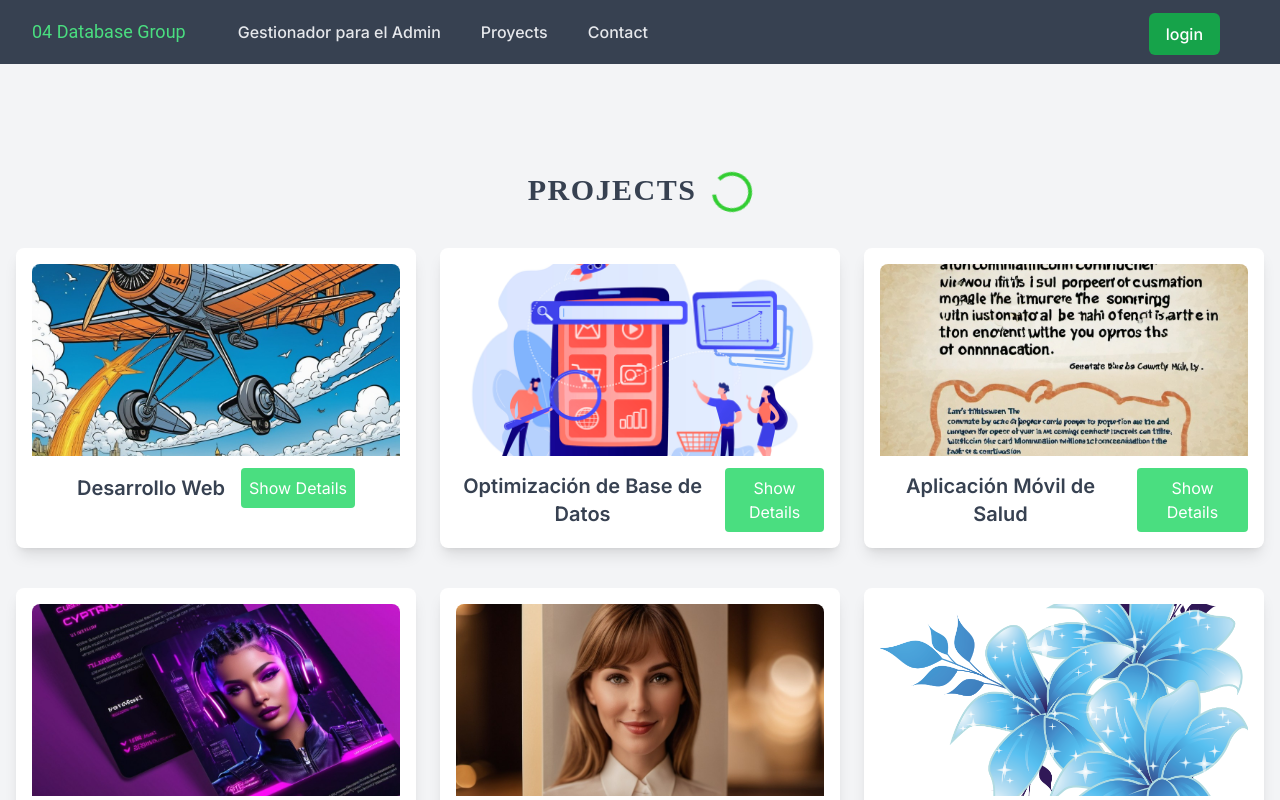
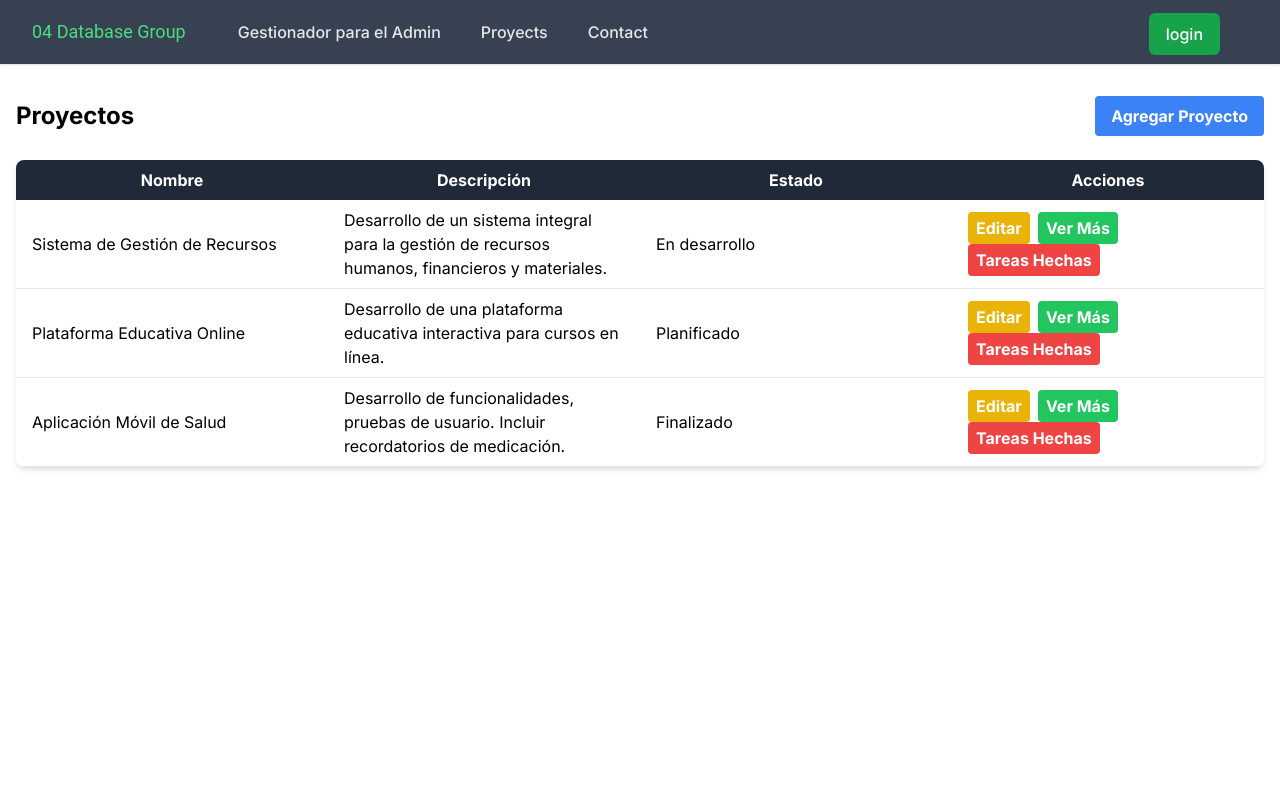
Before and after one commit to IgnacioTsaii/tpoDB2-front, a Next.js app: page /proyects in a window 1280 px wide. Shown: the top 800 px of the page. Built offline with nearby package versions, Linux system fonts and the light colour scheme.

Commit message:
avances en la parte de proyectos

```diff
--- a/src/app/page.tsx
+++ b/src/app/page.tsx
@@ -38,7 +38,7 @@ const LoginPage: React.FC = () => {
           src="https://tailwindui.com/img/logos/mark.svg?color=indigo&shade=600"
           alt="Your Company"
         />
-        <h2 className="mt-10 text-center text-2xl font-bold leading-9 tracking-tight text-gray-900">
+        <h2 className="mt-5 text-center text-2xl font-bold leading-9 tracking-tight text-gray-900">
           Sign in to your account
         </h2>
       </div>
--- a/src/app/proyects/page.tsx
+++ b/src/app/proyects/page.tsx
@@ -1,202 +1,148 @@
-'use client';
-import React, { useState,useEffect } from 'react';
-import { ImSpinner8 } from 'react-icons/im';
-import { Project } from '@luca/interface/projects';
+"use client";
+import React, { useState, MouseEvent } from 'react';
+import { projecto } from '@luca/interface/projectos';
+import FormProject from "@luca/components/formularios/formProject";
 
-
-// Datos de ejemplo con imágenes ficticias
-const projects: Project[] = [
+// Datos de proyectos
+const projects: projecto[] = [
   {
     id: 1,
-    name: 'Desarrollo Web',
-    activities: 'Diseño de interfaz, integración de backend',
-    comments: 'Revisar los colores de la interfaz',
-    progress: 'En curso',
-    employee: 'Juan Pérez',
-    company: 'Tech Solutions',
-    deadline: '2024-07-30',
-    specialty: 'Desarrollo Web',
-    imageUrl: '/images/migrating.jpg'
+    name: "Sistema de Gestión de Recursos",
+    description: "Desarrollo de un sistema integral para la gestión de recursos humanos, financieros y materiales.",
+    start_date: new Date("2023-01-01"),
+    end_date: new Date("2023-12-31"),
+    status: "En desarrollo"
   },
   {
     id: 2,
-    name: 'Optimización de Base de Datos',
-    activities: 'Mejora del rendimiento, reducción de tiempos de consulta',
-    comments: 'Priorizar consultas más lentas',
-    progress: 'Iniciado',
-    employee: 'Ana Gómez',
-    company: 'Data Tech',
-    deadline: '2024-08-15',
-    specialty: 'Base de Datos',
-    imageUrl: '/images/optimizacion.png'
+    name: 'Plataforma Educativa Online',
+    description: 'Desarrollo de una plataforma educativa interactiva para cursos en línea.',
+    start_date: new Date('2023-02-15'),
+    end_date: new Date('2024-02-14'),
+    status: 'Planificado'
   },
   {
     id: 3,
     name: 'Aplicación Móvil de Salud',
-    activities: 'Desarrollo de funcionalidades, pruebas de usuario',
-    comments: 'Incluir recordatorios de medicación',
-    progress: 'Finalizado',
-    employee: 'Luis Navarro',
-    company: 'Health Innovations',
-    deadline: '2024-05-20',
-    specialty: 'Desarrollo Móvil',
-    imageUrl: '/images/comunication.jpg'
-  },
-  {
-    id: 4,
-    name: 'Rebranding Corporativo',
-    activities: 'Diseño de nuevo logo, actualización de materiales de marketing',
-    comments: 'Asegurar coherencia de marca en todas las plataformas',
-    progress: 'En curso',
-    employee: 'Sofía Martín',
-    company: 'Creative Design Ltd.',
-    deadline: '2024-09-01',
-    specialty: 'Diseño Gráfico',
-    imageUrl: '/images/ux.jpg'
-  },
-  {
-    id: 5,
-    name: 'Integración de Sistema ERP',
-    activities: 'Configuración de módulos, capacitación de usuarios',
-    comments: 'Verificar la compatibilidad con software existente',
-    progress: 'Iniciado',
-    employee: 'Carlos Ruiz',
-    company: 'Efficiency Tech',
-    deadline: '2024-12-10',
-    specialty: 'Sistemas ERP',
-    imageUrl: '/images/resources.jpg'
-  },
-  {
-    id: 6,
-    name: 'Campaña de Marketing Digital',
-    activities: 'Creación de contenido, gestión de redes sociales',
-    comments: 'Enfocarse en incrementar el engagement',
-    progress: 'En curso',
-    employee: 'Elena Torres',
-    company: 'Digital Solutions',
-    deadline: '2024-06-30',
-    specialty: 'Marketing Digital',
-    imageUrl: '/images/pngwing.com.png'
-  },
-  {
-    id: 7,
-    name: 'Desarrollo de Videojuego',
-    activities: 'Programación de gameplay, diseño de personajes',
-    comments: 'Balancear niveles de dificultad',
-    progress: 'Iniciado',
-    employee: 'Marco Fernández',
-    company: 'Games Dev Studio',
-    deadline: '2025-01-15',
-    specialty: 'Desarrollo de Juegos',
-    imageUrl: '/images/mockup.png'
-  },
-  {
-    id: 8,
-    name: 'Automatización de Procesos',
-    activities: 'Instalación de robots, programación PLC',
-    comments: 'Realizar pruebas de seguridad',
-    progress: 'Finalizado',
-    employee: 'Claudia Jiménez',
-    company: 'Automation Advanced',
-    deadline: '2024-10-05',
-    specialty: 'Automatización',
-    imageUrl: '/images/asd.png'
-  },
-  {
-    id: 9,
-    name: 'Desarrollo de E-commerce',
-    activities: 'Configuración de carrito de compras, optimización SEO',
-    comments: 'Asegurar transacciones seguras',
-    progress: 'En curso',
-    employee: 'David Sánchez',
-    company: 'Online Retail Inc.',
-    deadline: '2024-11-20',
-    specialty: 'Comercio Electrónico',
-    imageUrl: '/images/comunication.jpg'
-  },
+    description: 'Desarrollo de funcionalidades, pruebas de usuario. Incluir recordatorios de medicación.',
+    start_date: new Date('2023-04-01'),
+    end_date: new Date('2024-05-20'),
+    status: 'Finalizado'
+  }
 ];
 
-const ProjectCard: React.FC<{ project: Project, onSelected: () => void, isSingleView?: boolean }> = ({ project, onSelected, isSingleView = false }) => {
-  const [showDetails, setShowDetails] = useState(false);
+// Componente para mostrar la lista de proyectos
+const ProjectList: React.FC = () => {
+  const [selectedProject, setSelectedProject] = useState<projecto | null>(null);
+  const [showFormProject, setShowFormProject] = useState(false);
 
-  const handleShowDetails = () => {
-    setShowDetails(!showDetails);
-    onSelected(); // Siempre llama a onSelected, independientemente del estado de showDetails
+  function resetForms(event: MouseEvent<HTMLButtonElement>): void {
+    setShowFormProject(false);
+  }
+
+  const handleEdit = (project: projecto) => {
+    // Lógica para editar el proyecto
+    console.log("Edit project:", project);
+  };
+
+  const handleViewDetails = (project: projecto) => {
+    // Lógica para ver más detalles del proyecto
+    setSelectedProject(project);
+  };
+
+  const handleMarkTasksDone = (project: projecto) => {
+    // Lógica para marcar tareas como hechas
+    console.log("Mark tasks done for project:", project);
+  };
+
+  const handleAddProject = () => {
+    // Lógica para agregar un nuevo proyecto
+    setShowFormProject(true);
   };
 
   return (
-    <div className={`bg-white shadow-lg rounded-lg p-4 mb-4 ${isSingleView ? 'max-w-xl mx-auto col-span-3' : ''}`}>
-      {!isSingleView && (
-        // eslint-disable-next-line @next/next/no-img-element
-        <img src={project.imageUrl} alt={`Imagen de ${project.name}`} className="w-full h-48 object-cover rounded-t-lg" />
-      )}
-      <div className="flex justify-center mt-3 items-center space-x-4 text-center">
-        <h2 className="text-xl text-gray-700 font-semibold">{project.name}</h2>
-        <button className="bg-green-400 text-white rounded p-2" onClick={handleShowDetails}>
-          {showDetails ? 'Hide Details' : 'Show Details'}
+    <div className="container mx-auto px-4 py-8">
+      <div className="flex justify-between items-center mb-6">
+        <h1 className="text-2xl font-bold">Proyectos</h1>
+        <button
+          className="bg-blue-500 hover:bg-blue-700 text-white font-bold py-2 px-4 rounded"
+          onClick={handleAddProject}
+        >
+          Agregar Proyecto
         </button>
       </div>
-      {showDetails && (
-        <div className={`text-gray-600 p-2 tracking-wider ${isSingleView ? 'text-lg' : ''}`}>
-          {/* Estilos mejorados para la vista única */}
-          <div className="flex flex-col justify-center items-center">
-            <p className="text-center text-gray-700 font-semibold mt-2"><strong>Actividades:</strong> {project.activities}</p>
-            <p className="text-center text-gray-700 font-semibold mt-2"><strong>Comentarios:</strong> {project.comments}</p>
-            <p className="text-center text-gray-700 font-semibold mt-2"><strong>Progreso:</strong> {project.progress}</p>
-            <p className="text-center text-gray-700 font-semibold mt-2"><strong>Empleado:</strong> {project.employee}</p>
-            <p className="text-center text-gray-700 font-semibold mt-2"><strong>Empresa:</strong> {project.company}</p>
-            <p className="text-center text-gray-700 font-semibold mt-2"><strong>Deadline:</strong> {project.deadline}</p>
-            <p className="text-center text-gray-700 font-semibold mt-2"><strong>Especialidad requerida:</strong> {project.specialty}</p>
-          </div>
+      <div className="bg-white shadow-md rounded-lg overflow-hidden">
+        <table className="min-w-full bg-white">
+          <thead className="bg-gray-800 text-white">
+            <tr>
+              <th className="w-1/4 py-2 px-4">Nombre</th>
+              <th className="w-1/4 py-2 px-4">Descripción</th>
+              <th className="w-1/4 py-2 px-4">Estado</th>
+              <th className="w-1/4 py-2 px-4">Acciones</th>
+            </tr>
+          </thead>
+          <tbody>
+            {projects.map((project) => (
+              <tr key={project.id} className="border-b">
+                <td className="py-2 px-4">{project.name}</td>
+                <td className="py-2 px-4">{project.description}</td>
+                <td className="py-2 px-4">{project.status}</td>
+                <td className="py-2 px-4">
+                  <button
+                    className="bg-yellow-500 hover:bg-yellow-700 text-white font-bold py-1 px-2 rounded mr-2"
+                    onClick={() => handleEdit(project)}
+                  >
+                    Editar
+                  </button>
+                  <button
+                    className="bg-green-500 hover:bg-green-700 text-white font-bold py-1 px-2 rounded mr-2"
+                    onClick={() => handleViewDetails(project)}
+                  >
+                    Ver Más
+                  </button>
+                  <button
+                    className="bg-red-500 hover:bg-red-700 text-white font-bold py-1 px-2 rounded"
+                    onClick={() => handleMarkTasksDone(project)}
+                  >
+                    Tareas Hechas
+                  </button>
+                </td>
+              </tr>
+            ))}
+          </tbody>
+        </table>
+      </div>
+
+      {selectedProject && (
+        <div className="mt-8 bg-white shadow-md rounded-lg p-4">
+          <h2 className="text-xl font-bold mb-4">Detalles del Proyecto</h2>
+          <p><strong>Nombre:</strong> {selectedProject.name}</p>
+          <p><strong>Descripción:</strong> {selectedProject.description}</p>
+          <p><strong>Fecha de Inicio:</strong> {selectedProject.start_date.toLocaleDateString()}</p>
+          <p><strong>Fecha de Finalización:</strong> {selectedProject.end_date.toLocaleDateString()}</p>
+          <p><strong>Estado:</strong> {selectedProject.status}</p>
+          <button
+            className="mt-4 bg-blue-500 hover:bg-blue-700 text-white font-bold py-2 px-4 rounded"
+            onClick={() => setSelectedProject(null)}
+          >
+            Cerrar
+          </button>
+        </div>
+      )}
+
+      {showFormProject && (
+        <div className="mt-8 bg-white shadow-md rounded-lg p-4">
+          <FormProject />
+          <button
+            className="mt-4 bg-red-500 hover:bg-red-700 text-white font-bold py-2 px-4 rounded"
+            onClick={resetForms}
+          >
+            Cancelar
+          </button>
         </div>
       )}
     </div>
   );
 };
 
-  const ProjectsPage = () => {
-    const [selectedProject, setSelectedProject] = useState<Project | null>(null);
-    const [loading, setLoading] = useState(true);  // El estado de loading se inicializa en true y nunca cambia.
-
-    const handleSelectProject = (project: Project) => {
-      setSelectedProject(selectedProject === project ? null : project);
-    };
-
-    useEffect(() => {
-        const timer = setTimeout(() => {
-          setLoading(false); // Oculta el spinner después de 3 segundos
-        }, 3000);
-        return () => clearTimeout(timer);
-      }, []);
-
-    return (
-      <div className="min-h-screen bg-gray-100 py-10">
-        <div className="container pt-16 mx-auto px-4">
-          <div className="flex justify-center font-century font-semibold tracking-wider text-shadow items-center text-3xl text-center text-gray-700 mb-9">
-          <h1 className='underline-animation'>PROJECTS</h1>
-          <ImSpinner8 color="#32CD32" size={40} className='ml-4 mt-1 spin' style={{ animation: 'spin 2s linear infinite' }} />
-        </div>
-          <div className="grid grid-cols-1 md:grid-cols-3 gap-6">
-            {selectedProject ? (
-              <ProjectCard
-                key={selectedProject.id}
-                project={selectedProject}
-                onSelected={() => setSelectedProject(null)}
-                isSingleView={true}
-              />
-            ) : (
-              projects.map(project => (
-                <ProjectCard
-                  key={project.id}
-                  project={project}
-                  onSelected={() => handleSelectProject(project)}
-                />
-              ))
-            )}
-          </div>
-        </div>
-      </div>
-    );
-  };
-
-  export default ProjectsPage;
+export default ProjectList;
--- /dev/null
+++ b/src/interface/activities.ts
@@ -0,0 +1,4 @@
+export interface Activity {
+    description: string;
+    responsible: string;
+  }
--- /dev/null
+++ b/src/interface/task.ts
@@ -0,0 +1,6 @@
+import { Activity } from './activities';
+
+export interface Task {
+    title: string;
+    activities: Activity[];
+}
```
Also changed, not shown: src/interface/projects.ts (deleted, +0 -13 lines).
